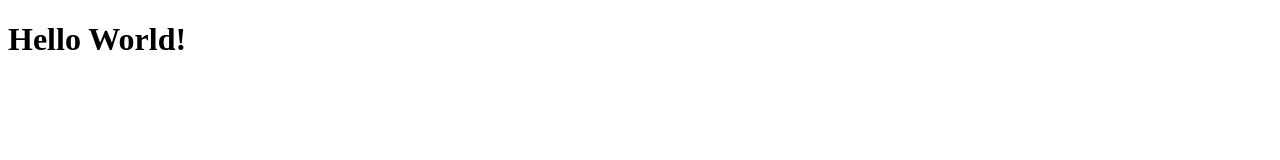
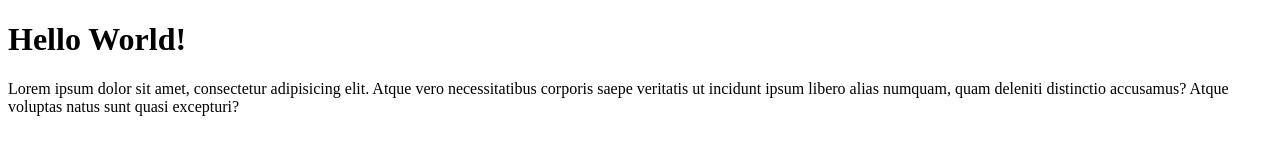
Before and after one commit to arini-astuti/arin-git-test, a plain HTML site: page index.html in a window 1280 px wide. Drawn offline with Linux system fonts and the light colour scheme.

Commit message:
menambahkan paragraf

```diff
--- a/index.html
+++ b/index.html
@@ -7,5 +7,6 @@
 </head>
 <body>
     <h1>Hello World!</h1>
+    <p>Lorem ipsum dolor sit amet, consectetur adipisicing elit. Atque vero necessitatibus corporis saepe veritatis ut incidunt ipsum libero alias numquam, quam deleniti distinctio accusamus? Atque voluptas natus sunt quasi excepturi?</p>
 </body>
 </html>
```
